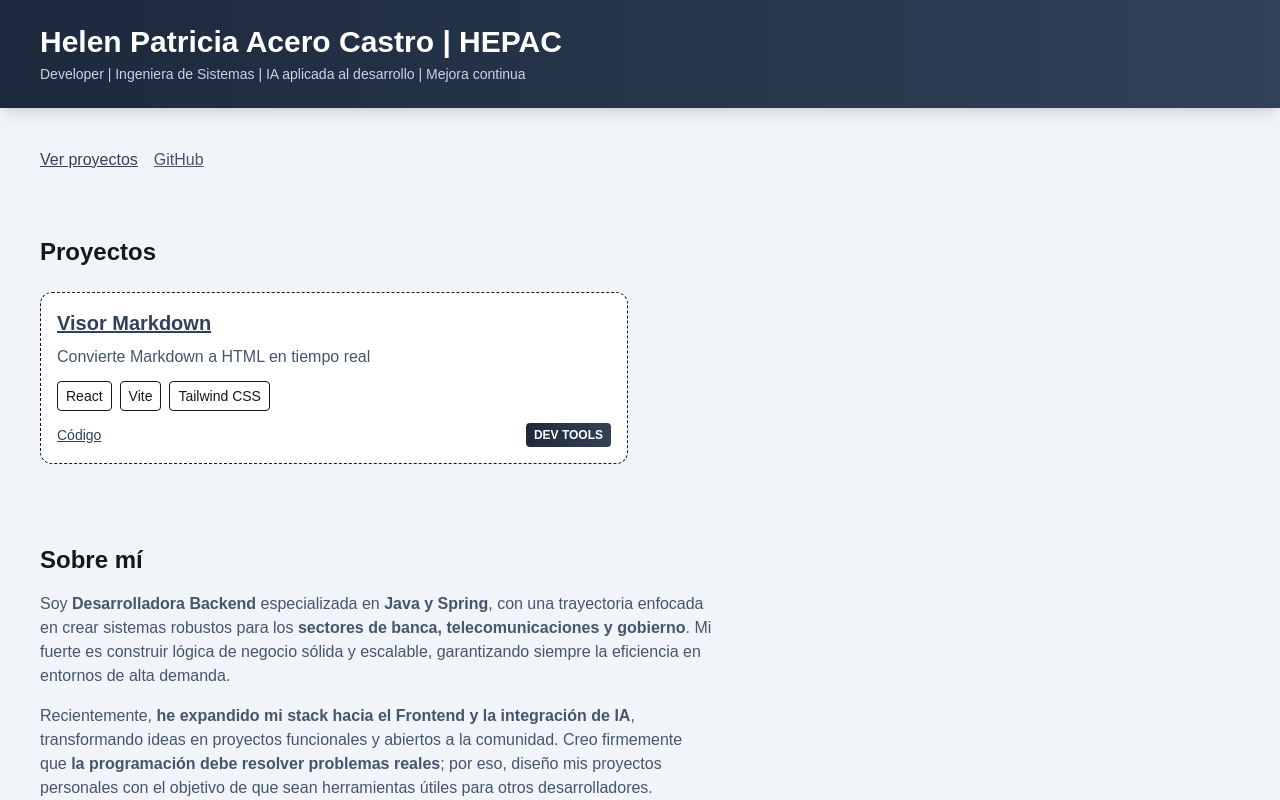
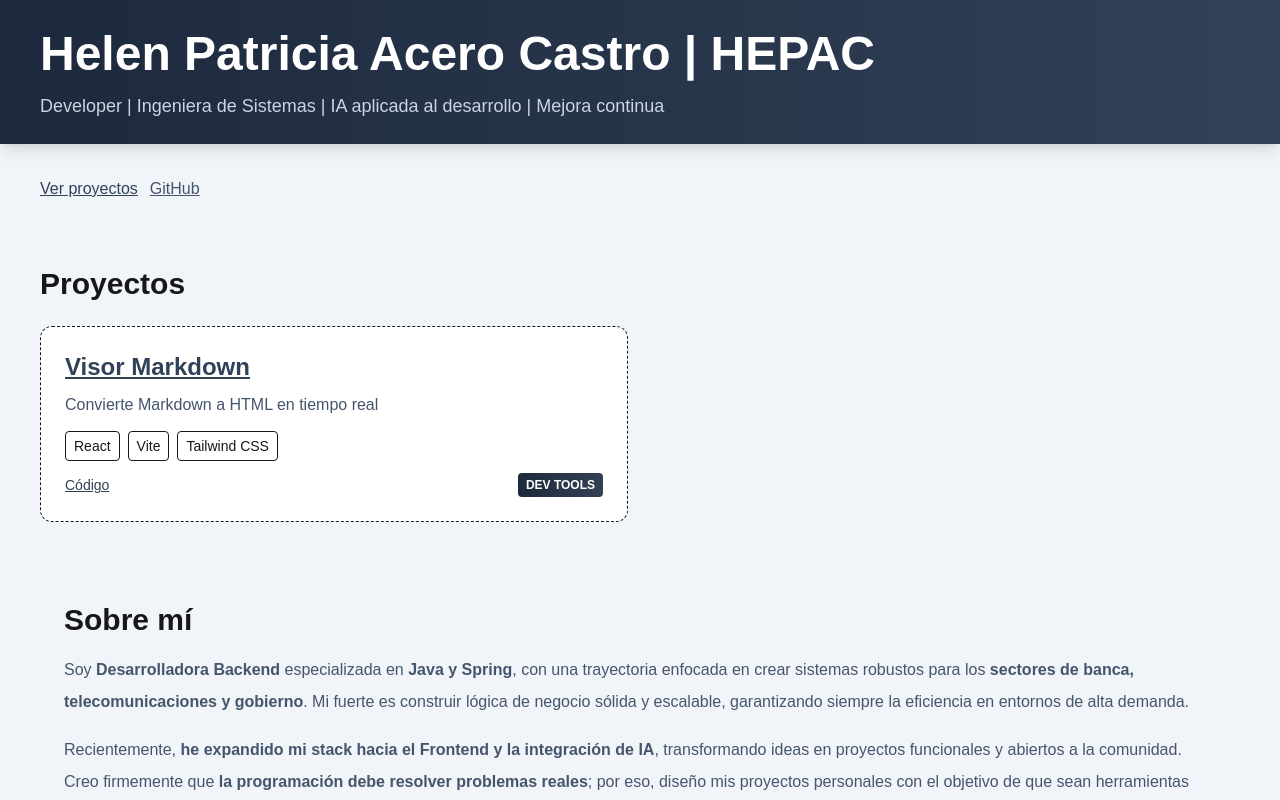
Before and after one commit to hepacest/dev_portfolio, a Next.js app: page / in a window 1280 px wide. Shown: the top 800 px of the page. Built offline with nearby package versions, Linux system fonts and the light colour scheme.

Commit message:
The dimensions of the text are adjusted, as well as how it appears on larger screens.

```diff
--- a/app/globals.css
+++ b/app/globals.css
@@ -23,6 +23,8 @@ body {
   background: var(--background);
   color: var(--foreground);
   font-family: Arial, Helvetica, sans-serif;
+  font-size: 1rem;
+  line-height: 1.65;
 }
 
 .app {
@@ -34,23 +36,23 @@ body {
 }
 
 .app__header-inner {
-  @apply max-w-7xl mx-auto px-10 py-6;
+  @apply max-w-7xl mx-auto px-6 md:px-10 py-6;
 }
 
 .app__title {
-  @apply text-3xl font-bold;
+  @apply text-3xl md:text-4xl lg:text-5xl font-bold leading-tight;
 }
 
 .app__subtitle {
-  @apply text-slate-300 text-sm mt-1;
+  @apply text-slate-300 text-sm md:text-base lg:text-lg mt-2 max-w-3xl;
 }
 
 .app__hero {
-  margin-bottom: 4rem;
+  @apply mb-16;
 }
 
 .app__main {
-  @apply grow p-10;
+  @apply grow px-6 md:px-10 py-8;
 }
 
 .projects {
@@ -58,23 +60,23 @@ body {
 }
 
 .section__title {
-  @apply text-2xl font-semibold mb-6;
+  @apply text-2xl md:text-3xl font-semibold mb-6;
 }
 
 .projects__grid {
-  @apply grid md:grid-cols-2 gap-6;
+  @apply grid grid-cols-1 md:grid-cols-2 gap-6;
 }
 
 .project-card {
-  @apply border border-dashed bg-white p-4 rounded-xl;
+  @apply border border-dashed bg-white p-4 sm:p-6 rounded-xl;
 }
 
 .project-card__title {
-  @apply text-xl font-semibold mb-2;
+  @apply text-xl md:text-2xl font-semibold mb-2;
 }
 
 .project-card__description {
-  @apply text-slate-600 mb-3;
+  @apply text-slate-600 mb-3 leading-7;
 }
 
 .project-card__tech-list {
@@ -82,11 +84,11 @@ body {
 }
 
 .project-card__tech {
-  @apply text-sm border px-2 py-1 rounded;
+  @apply text-xs sm:text-sm border px-2 py-1 rounded;
 }
 
 .project-card__links {
-  @apply flex items-center gap-4 text-sm;
+  @apply flex flex-col sm:flex-row sm:items-center gap-3 text-sm;
 }
 
 .project-card__link {
@@ -94,20 +96,22 @@ body {
 }
 
 .project-card__category {
-  @apply inline-flex items-center rounded text-white font-bold text-xs uppercase px-2 py-1 ml-auto;
+  @apply inline-flex items-center rounded text-white font-bold text-xs uppercase px-2 py-1 ml-0 sm:ml-auto;
   background: linear-gradient(90deg, #1e293b 0%, #334155 100%);
 }
 
 .about {
-  @apply mt-20;
+  @apply mt-20 px-0 sm:px-6;
 }
 
 .about__title {
-  @apply text-2xl font-semibold mb-4;
+  @apply text-2xl md:text-3xl font-semibold mb-4;
 }
 
 .about__text {
-  @apply mb-4 text-slate-600 max-w-2xl;
+  @apply mb-4 text-slate-600 leading-8 mx-auto;
+  max-width: min(100%, 72rem);
+  font-size: clamp(1rem, 1.05vw, 1.125rem);
 }
 
 .app__footer {
@@ -115,11 +119,11 @@ body {
 }
 
 .app__footer-inner {
-  @apply max-w-7xl mx-auto px-10 py-6;
+  @apply max-w-7xl mx-auto px-6 md:px-10 py-6;
 }
 
 .app__footer-grid {
-  @apply grid grid-cols-3 gap-8 mb-6;
+  @apply grid grid-cols-1 sm:grid-cols-2 lg:grid-cols-3 gap-8 mb-6;
 }
 
 .app__footer-title {
@@ -135,11 +139,11 @@ body {
 }
 
 .app__actions {
-  @apply flex gap-4;
+  @apply flex flex-col sm:flex-row sm:items-center gap-3;
 }
 
 .app__link {
-  @apply underline text-slate-700 hover:text-slate-900;
+  @apply inline-block underline text-slate-700 hover:text-slate-900;
 }
 
 .app__link--secondary {
```
